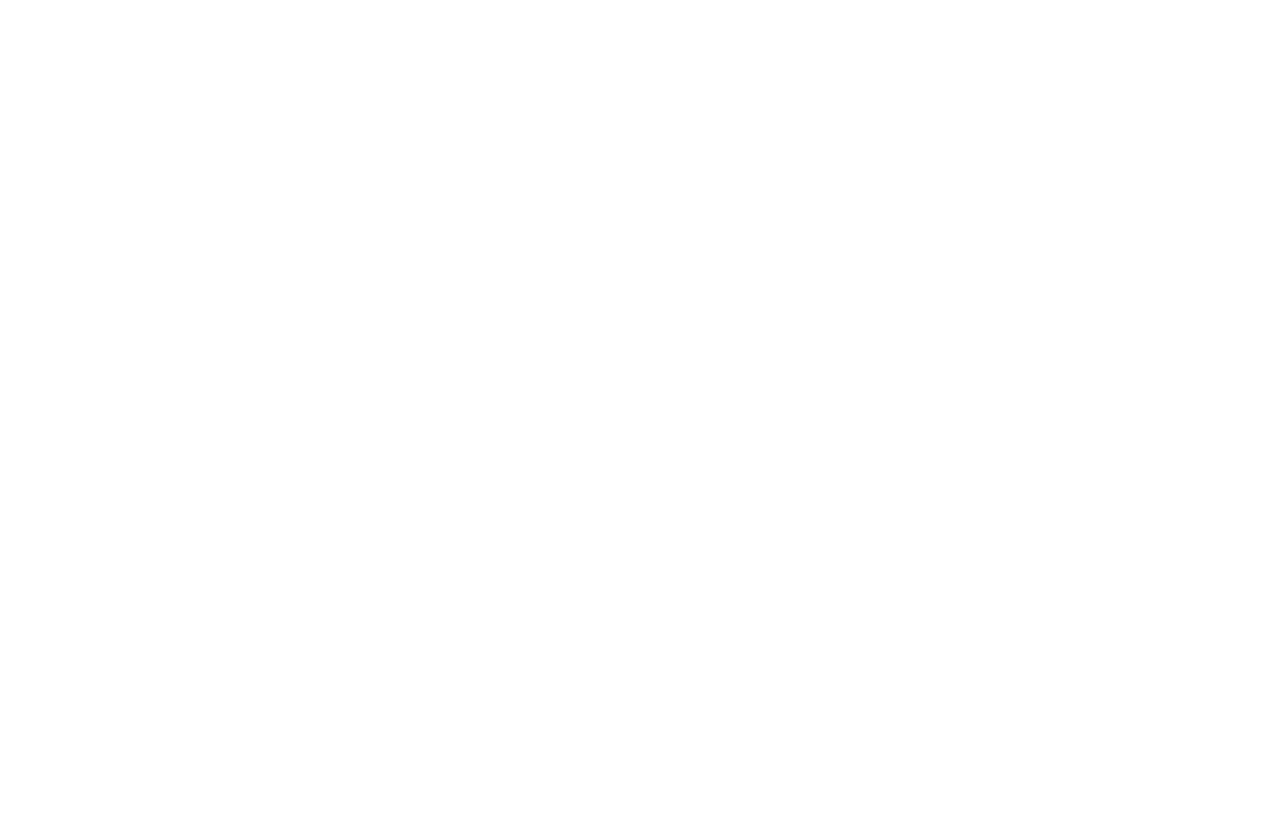
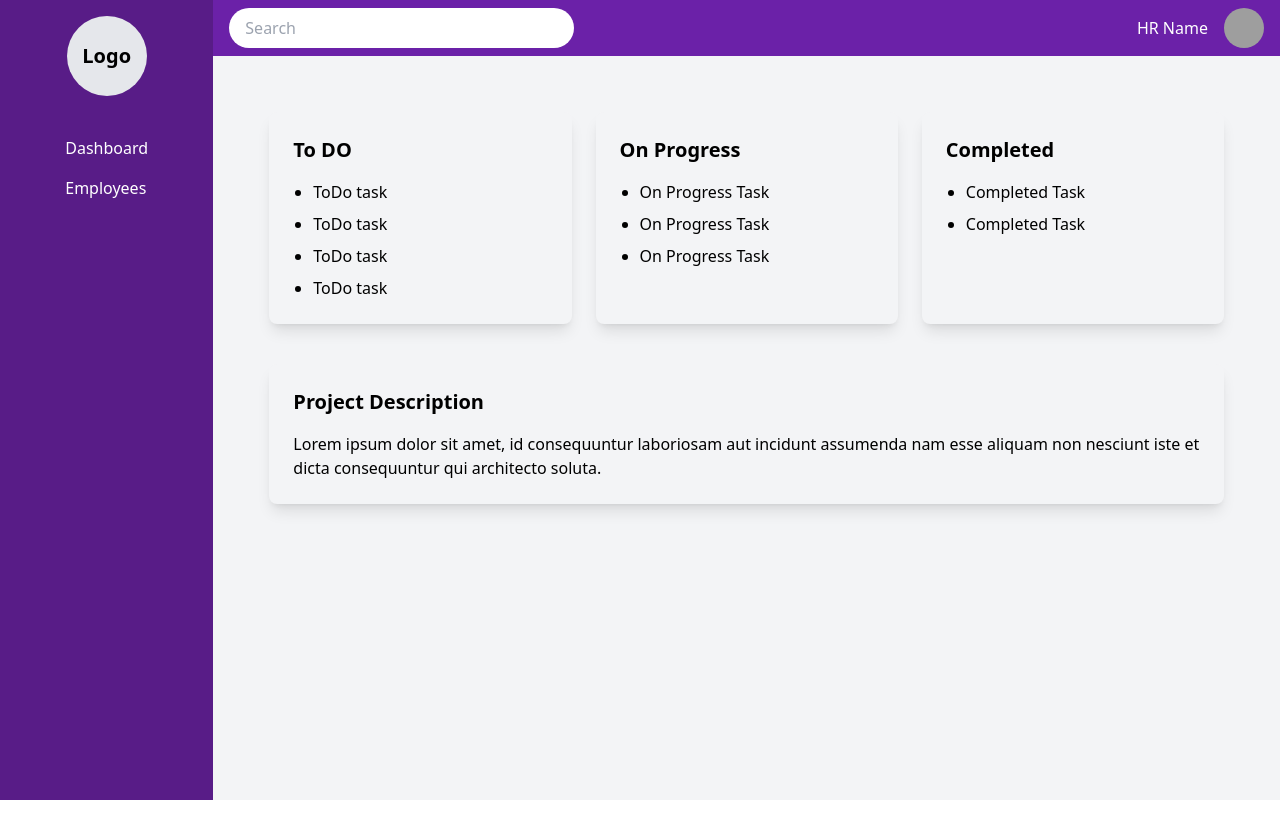
Before and after one commit to shazil702/Project-Management-Frontend, a React (Vite) app: page /employee in a window 1280 px wide. Before the commit this address had no page. Shown: the top 838 px of the page. Before the commit the page ends 800 px from the top, so only its background shows below. Built offline with nearby package versions, Linux system fonts and the light colour scheme; grey boxes are pictures that could not be loaded.

Commit message:
feat(employee): added EmployeeNav and EmployeeSidebar components, refactored EmployeeLayout and EmployeeRoute

```diff
--- a/src/App.jsx
+++ b/src/App.jsx
@@ -2,23 +2,17 @@
 import Login from "./Components/Common/Login";
 import AdminRoutes from "./routes/AdminRoutes";
 import HrRoutes from "./routes/HrRoutes";
-import ProjectDetail from "./Components/TL/ProjectDetail";
-import TaskDetail from "./Components/Employee/TaskDetail";
-import EmployeeProfile from "./Components/Employee/EmployeeProfile";
+import EmployeeRoutes from "./routes/EmployeeRoutes";
 
 
 function App() {
-
-
-  return (
+   return (
    <BrowserRouter>
    <Routes>
     <Route path="/" element={<Login/>}/>
     <Route path="/admin/*" element={<AdminRoutes/>}/>
     <Route path="/hr/*" element={<HrRoutes/>}/>
-    <Route path='/project' element={<ProjectDetail/>}/>
-    <Route path="/task" element={<TaskDetail/>}/>
-    <Route path='/employeeProfile' element={<EmployeeProfile/>}/>
+    <Route path="/employee/*" element={<EmployeeRoutes/>}/>
     </Routes>
     </BrowserRouter>
   )
--- /dev/null
+++ b/src/Components/Employee/EmployeeNav.jsx
@@ -0,0 +1,21 @@
+const EmployeeNav = ()=>{
+    return(
+        <div className="bg-purple-800 flex justify-between items-center px-4 py-2">
+        <input
+          type="text"
+          placeholder="Search"
+          className="bg-white px-4 py-2 rounded-full w-1/3"
+        />
+        <div className="flex items-center space-x-4">
+          <span className="text-white">HR Name</span>
+          <img
+            src="profile_image_url"
+            alt="HR Name"
+            className="w-10 h-10 rounded-full"
+          />
+        </div>
+      </div>
+    )
+}
+
+export default EmployeeNav;
--- /dev/null
+++ b/src/Components/Employee/EmployeeSidebar.jsx
@@ -0,0 +1,15 @@
+const EmployeeSidebar = ()=>{
+    return(
+        <div className="bg-purple-900 w-1/6 h-screen flex flex-col items-center py-4">
+        <div className="rounded-full bg-gray-200 p-4 w-20 h-20 flex items-center justify-center">
+          <span className="text-xl font-bold">Logo</span>
+        </div>
+        <ul className="mt-10 space-y-4">
+          <li className="text-white">Dashboard</li>
+          <li className="text-white">Employees</li>
+        </ul>
+      </div>
+    )
+}
+
+export default EmployeeSidebar;
--- a/src/Components/Employee/TaskDetail.jsx
+++ b/src/Components/Employee/TaskDetail.jsx
@@ -4,7 +4,7 @@
   return (
     <div className="flex h-screen">
       {/* Sidebar */}
-      <aside className="bg-black text-white w-1/4 h-full p-5 flex flex-col items-center">
+      {/* <aside className="bg-black text-white w-1/4 h-full p-5 flex flex-col items-center">
         <div className="bg-gray-400 rounded-full w-16 h-16 mb-6"></div>
         <div className="relative w-full">
           <input
@@ -13,17 +13,17 @@
             className="w-full bg-gray-200 p-2 rounded-full text-black placeholder-gray-500"
           />
         </div>
-      </aside>
+      </aside> */}
 
       {/* Main Content */}
       <main className="flex-1 p-10">
-        <div className="flex justify-between items-center mb-10">
+        {/* <div className="flex justify-between items-center mb-10">
           <h1 className="text-3xl font-bold">Task Detail</h1>
           <div className="flex items-center">
             <span className="mr-4 text-lg">Team Lead</span>
             <div className="bg-gray-300 rounded-full w-12 h-12"></div>
           </div>
-        </div>
+        </div> */}
 
         <div className="grid grid-cols-3 gap-6">
           {/* To Do Section */}
--- a/src/layouts/EmployeeLayout.jsx
+++ b/src/layouts/EmployeeLayout.jsx
@@ -0,0 +1,19 @@
+import { Outlet } from "react-router-dom"
+import EmployeeNav from "../Components/Employee/EmployeeNav"
+import EmployeeSidebar from "../Components/Employee/EmployeeSidebar"
+
+const EmployeeLayout = ()=>{
+    return(
+        <div className="flex h-screen bg-gray-100">
+            <EmployeeSidebar/>
+            <div className={`flex-1 transition-all duration-300 ease-in-out`}>
+                <EmployeeNav/>
+                <div className="p-4">
+                    <Outlet />
+            </div>
+     </div>
+        </div>
+    )
+}
+
+export default EmployeeLayout;
--- a/src/routes/EmployeeRoutes.jsx
+++ b/src/routes/EmployeeRoutes.jsx
@@ -1 +1,17 @@
 import { Route, Routes } from "react-router-dom";
+import EmployeeLayout from "../layouts/EmployeeLayout";
+import TaskDetail from "../Components/Employee/TaskDetail";
+import EmployeeProfile from "../Components/Employee/EmployeeProfile";
+
+const EmployeeRoutes = ()=>{
+    return(
+        <Routes>
+            <Route element={<EmployeeLayout/>}>
+            <Route path="/" element={<TaskDetail/>}/>
+            <Route path="/profile" element={<EmployeeProfile/>}/>
+            </Route>
+        </Routes>
+    )
+}
+
+export default EmployeeRoutes
```
